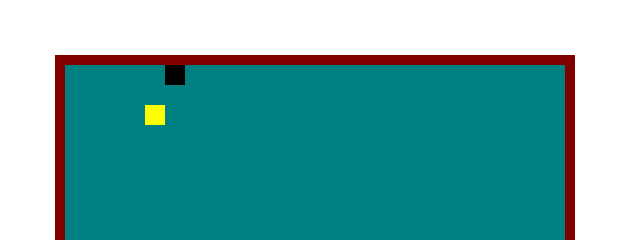
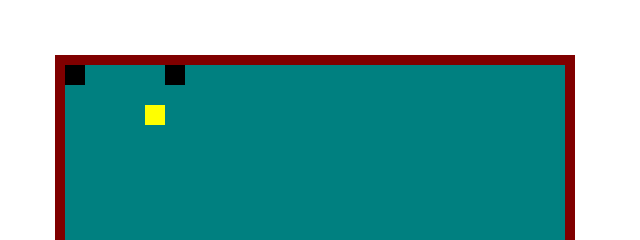
Before and after one commit to Ashley24/snake-game, a plain HTML site: page index.html in a window 1280 px wide. Shown: the top 240 px of the page, 0-640 px from the left. Drawn offline with nearby package versions, Linux system fonts and the light colour scheme.

Commit message:
add changes to Github

```diff
--- a/index.html
+++ b/index.html
@@ -48,6 +48,7 @@
       <div id = "field">
         <div id = "food"></div>
         <div id = "snake"></div>
+        <div id = "snake"></div>
       </div>
   </body>
 
```
